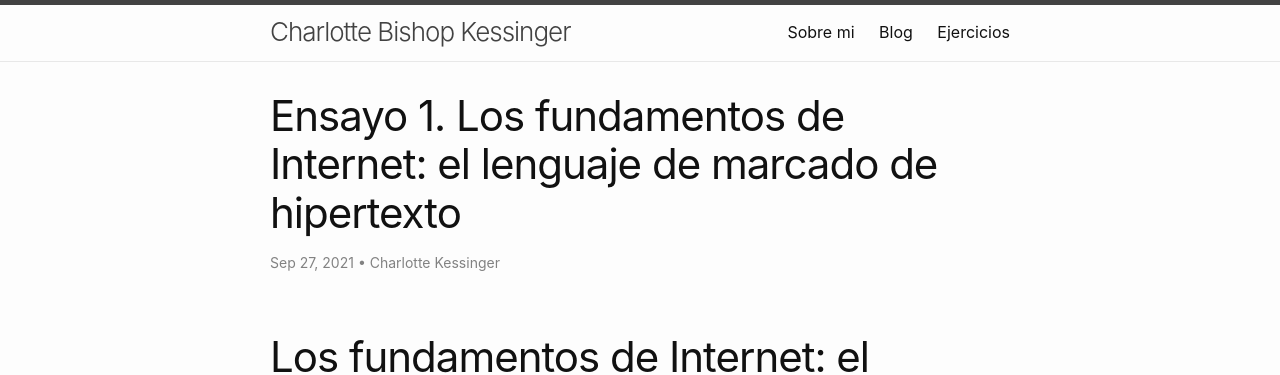
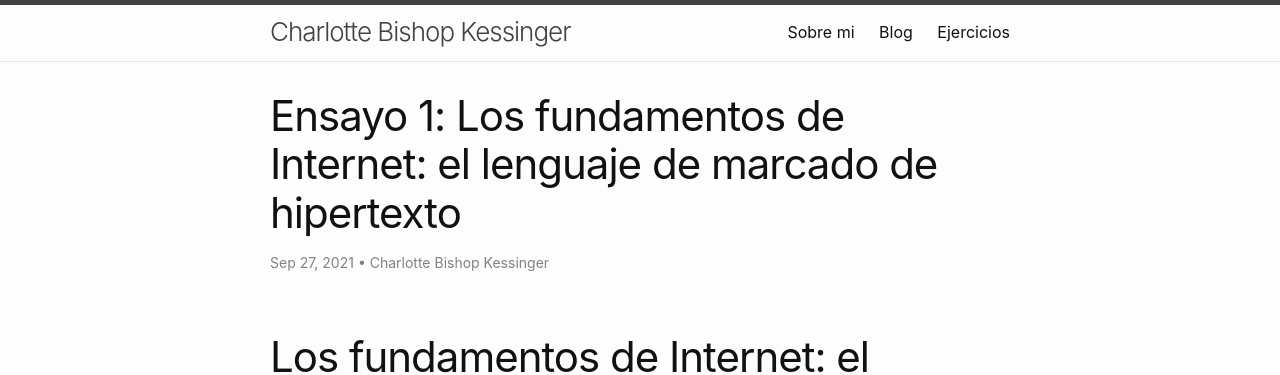
Before and after one commit to charkessinger/charkessinger.github.io, a Jekyll site: the page built from _posts/2021-09-27-ensayo1.md, in a window 1280 px wide. Shown: the top 375 px of the page. Built offline with Jekyll 4.4.1, drawn with Linux system fonts in a browser that asks for light colours.

Commit message:
Update 2021-09-27-ensayo1.md

```diff
--- a/_posts/2021-09-27-ensayo1.md
+++ b/_posts/2021-09-27-ensayo1.md
@@ -1,8 +1,8 @@
 ---
 layout: post
-title: "Ensayo 1. Los fundamentos de Internet: el lenguaje de marcado de hipertexto"
+title: "Ensayo 1: Los fundamentos de Internet: el lenguaje de marcado de hipertexto"
 author:
-- Charlotte Kessinger
+- Charlotte Bishop Kessinger
 date: 2021-09-27
 ---
 
```
